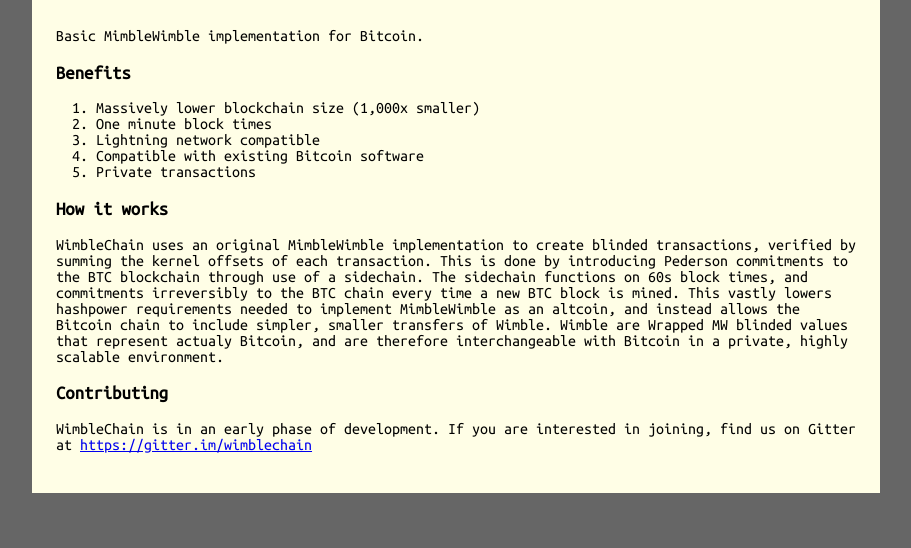
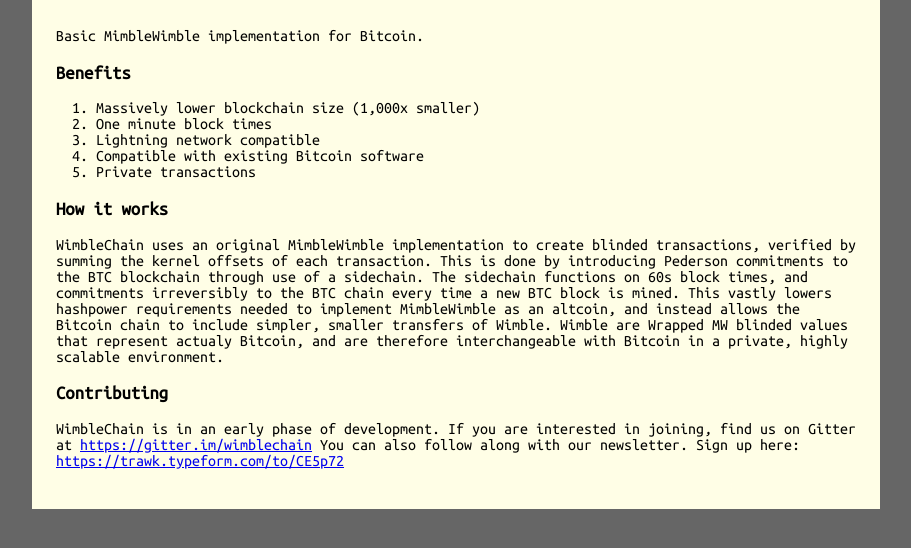
Before and after one commit to wimblechain/wimblechain.github.com, a plain HTML site: page index.html in a window 1280 px wide. Shown: the part 174-722 px from the top of the page, without its empty margins (184-1095 px from the left). Drawn offline with Linux system fonts and the light colour scheme.

Commit message:
Newsletter

```diff
--- a/index.html
+++ b/index.html
@@ -52,6 +52,7 @@
 		<h3>Contributing</h3>
 		<p>
 		WimbleChain is in an early phase of development. If you are interested in joining, find us on Gitter at <a href="https://gitter.im/wimblechain/community">https://gitter.im/wimblechain</a>
+		You can also follow along with our newsletter. Sign up here: <a href="https://trawk.typeform.com/to/CE5p72">https://trawk.typeform.com/to/CE5p72</a>
 
 		</p>
 	</div>
```
